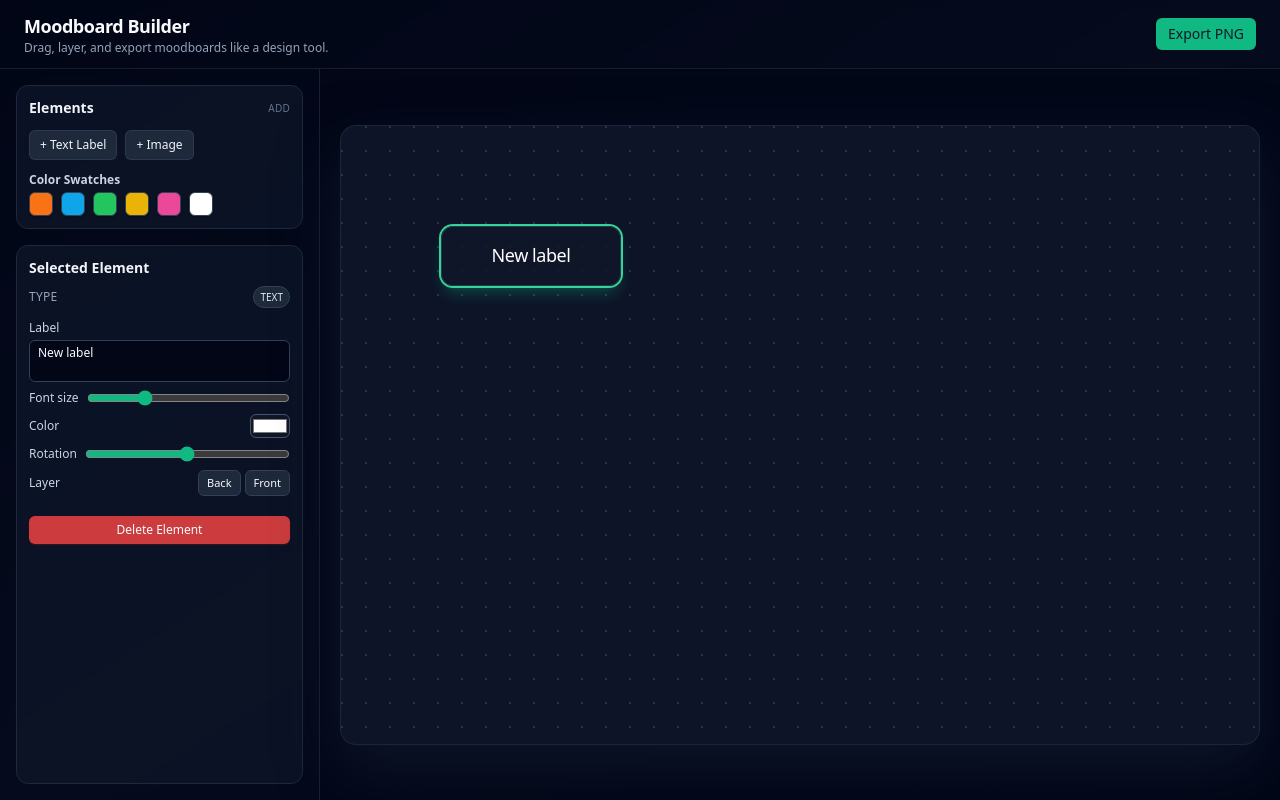
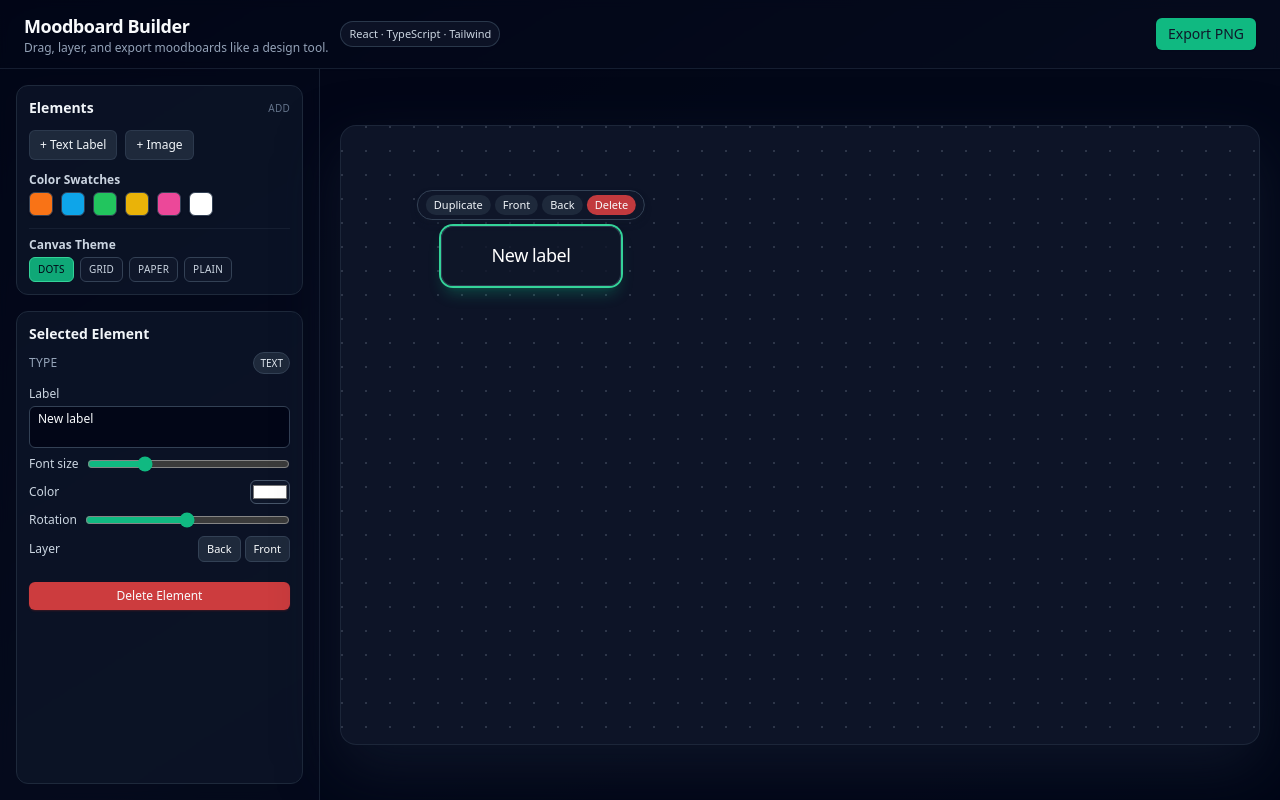
Before and after one commit to fegbewunmi/moodboard-builder, a React (Vite) app: page / in a window 1280 px wide. Both pictures are taken after a click on the button "+ Text Label". Built offline with nearby package versions, Linux system fonts and the light colour scheme.

Commit message:
canvas theme

```diff
--- a/src/App.tsx
+++ b/src/App.tsx
@@ -10,11 +10,14 @@ import type {
 import { MoodboardCanvas } from "./MoodboardCanvas";
 import { Sidebar } from "./Sidebar";
 
+export type CanvasTheme = "grid" | "dots" | "paper" | "plain";
+
 const initialElements: MoodboardElement[] = [];
 
 function App() {
   const [elements, setElements] = useState<MoodboardElement[]>(initialElements);
   const [selectedId, setSelectedId] = useState<string | null>(null);
+  const [canvasTheme, setCanvasTheme] = useState<CanvasTheme>("dots");
   const boardRef = useRef<HTMLDivElement | null>(null);
 
   const selectedElement = elements.find((el) => el.id === selectedId) || null;
@@ -103,6 +106,19 @@ function App() {
     setSelectedId(null);
   };
 
+  const duplicateSelected = () => {
+    if (!selectedElement) return;
+    const clone: MoodboardElement = {
+      ...selectedElement,
+      id: uuid(),
+      x: selectedElement.x + 24,
+      y: selectedElement.y + 24,
+      zIndex: selectedElement.zIndex + 1,
+    };
+    setElements((prev) => [...prev, clone]);
+    setSelectedId(clone.id);
+  };
+
   const handleExport = useCallback(async () => {
     if (!boardRef.current) return;
     const dataUrl = await toPng(boardRef.current, { cacheBust: true });
@@ -124,6 +140,9 @@ function App() {
               Drag, layer, and export moodboards like a design tool.
             </p>
           </div>
+          <span className="hidden sm:inline-flex text-[11px] px-2 py-1 rounded-full border border-slate-700/80 text-slate-300 bg-slate-900/80">
+            React · TypeScript · Tailwind
+          </span>
         </div>
         <button
           onClick={handleExport}
@@ -145,6 +164,8 @@ function App() {
           onBringForward={bringForward}
           onSendBackward={sendBackward}
           onDelete={deleteSelected}
+          canvasTheme={canvasTheme}
+          onChangeCanvasTheme={(theme) => setCanvasTheme(theme)}
         />
 
         <MoodboardCanvas
@@ -153,6 +174,11 @@ function App() {
           selectedId={selectedId}
           onSelect={setSelectedId}
           onUpdateElement={updateElement}
+          canvasTheme={canvasTheme}
+          onBringForward={bringForward}
+          onSendBackward={sendBackward}
+          onDeleteSelected={deleteSelected}
+          onDuplicateSelected={duplicateSelected}
         />
       </main>
     </div>
--- a/src/MoodboardCanvas.tsx
+++ b/src/MoodboardCanvas.tsx
@@ -1,17 +1,27 @@
 import React, { forwardRef, useRef, useState } from "react";
 import type { MouseEvent as ReactMouseEvent } from "react";
 import type { MoodboardElement } from "./types";
+
+type CanvasTheme = "grid" | "dots" | "paper" | "plain";
 
 type Props = {
   elements: MoodboardElement[];
   selectedId: string | null;
   onSelect: (id: string | null) => void;
   onUpdateElement: (id: string, patch: Partial<MoodboardElement>) => void;
+  canvasTheme: CanvasTheme;
+  onBringForward: () => void;
+  onSendBackward: () => void;
+  onDeleteSelected: () => void;
+  onDuplicateSelected: () => void;
 };
+
+type ResizeCorner = "nw" | "ne" | "sw" | "se";
 
 type DragState = null | {
   id: string;
   mode: "move" | "resize";
+  corner?: ResizeCorner;
   startX: number;
   startY: number;
   origX: number;
@@ -20,8 +30,25 @@ type DragState = null | {
   origH: number;
 };
 
+const GRID_SIZE = 24;
+
+const snap = (value: number) => Math.round(value / GRID_SIZE) * GRID_SIZE;
+
 export const MoodboardCanvas = forwardRef<HTMLDivElement, Props>(
-  ({ elements, selectedId, onSelect, onUpdateElement }, ref) => {
+  (
+    {
+      elements,
+      selectedId,
+      onSelect,
+      onUpdateElement,
+      canvasTheme,
+      onBringForward,
+      onSendBackward,
+      onDeleteSelected,
+      onDuplicateSelected,
+    },
+    ref
+  ) => {
     const localRef = useRef<HTMLDivElement | null>(null);
     const combinedRef = (node: HTMLDivElement | null) => {
       localRef.current = node;
@@ -35,7 +62,8 @@ export const MoodboardCanvas = forwardRef<HTMLDivElement, Props>(
     const handleMouseDownElement = (
       e: ReactMouseEvent,
       el: MoodboardElement,
-      mode: "move" | "resize" = "move"
+      mode: "move" | "resize" = "move",
+      corner?: ResizeCorner
     ) => {
       e.preventDefault();
       e.stopPropagation();
@@ -46,6 +74,7 @@ export const MoodboardCanvas = forwardRef<HTMLDivElement, Props>(
       setDrag({
         id: el.id,
         mode,
+        corner,
         startX: e.clientX,
         startY: e.clientY,
         origX: el.x,
@@ -63,14 +92,52 @@ export const MoodboardCanvas = forwardRef<HTMLDivElement, Props>(
       const dy = e.clientY - drag.startY;
 
       if (drag.mode === "move") {
+        const newX = snap(drag.origX + dx);
+        const newY = snap(drag.origY + dy);
         onUpdateElement(drag.id, {
-          x: drag.origX + dx,
-          y: drag.origY + dy,
+          x: newX,
+          y: newY,
         });
       } else if (drag.mode === "resize") {
+        let { origX, origY, origW, origH } = drag;
+        let x = origX;
+        let y = origY;
+        let w = origW;
+        let h = origH;
+
+        switch (drag.corner) {
+          case "se":
+            w = origW + dx;
+            h = origH + dy;
+            break;
+          case "sw":
+            w = origW - dx;
+            h = origH + dy;
+            x = origX + dx;
+            break;
+          case "ne":
+            w = origW + dx;
+            h = origH - dy;
+            y = origY + dy;
+            break;
+          case "nw":
+            w = origW - dx;
+            h = origH - dy;
+            x = origX + dx;
+            y = origY + dy;
+            break;
+          default:
+            break;
+        }
+
+        w = Math.max(60, w);
+        h = Math.max(60, h);
+
         onUpdateElement(drag.id, {
-          width: Math.max(40, drag.origW + dx),
-          height: Math.max(40, drag.origH + dy),
+          x: snap(x),
+          y: snap(y),
+          width: snap(w),
+          height: snap(h),
         });
       }
     };
@@ -84,11 +151,32 @@ export const MoodboardCanvas = forwardRef<HTMLDivElement, Props>(
       }
     };
 
-    const boardStyle: React.CSSProperties = {
-      backgroundImage:
-        "radial-gradient(circle at 1px 1px, rgba(148, 163, 184, 0.22) 1px, transparent 0)",
-      backgroundSize: "24px 24px",
-    };
+    const selected = elements.find((el) => el.id === selectedId) || null;
+
+    // theme backgrounds
+    let boardStyle: React.CSSProperties = {};
+    if (canvasTheme === "dots") {
+      boardStyle = {
+        backgroundImage:
+          "radial-gradient(circle at 1px 1px, rgba(148,163,184,0.24) 1px, transparent 0)",
+        backgroundSize: `${GRID_SIZE}px ${GRID_SIZE}px`,
+      };
+    } else if (canvasTheme === "grid") {
+      boardStyle = {
+        backgroundImage:
+          "linear-gradient(to right, rgba(148,163,184,0.22) 1px, transparent 1px), linear-gradient(to bottom, rgba(148,163,184,0.22) 1px, transparent 1px)",
+        backgroundSize: `${GRID_SIZE}px ${GRID_SIZE}px`,
+      };
+    } else if (canvasTheme === "paper") {
+      boardStyle = {
+        backgroundImage:
+          "linear-gradient(135deg, rgba(15,23,42,0.9), rgba(30,64,175,0.75))",
+      };
+    } else {
+      boardStyle = {
+        backgroundColor: "#020617",
+      };
+    }
 
     return (
       <div
@@ -103,6 +191,55 @@ export const MoodboardCanvas = forwardRef<HTMLDivElement, Props>(
           className="relative bg-slate-900/90 rounded-2xl shadow-[0_24px_60px_rgba(15,23,42,0.85)] border border-slate-800/90 w-[920px] h-[620px] overflow-hidden"
           onMouseDown={handleBoardMouseDown}
         >
+          {/* floating toolbar */}
+          {selected && (
+            <div
+              className="absolute flex items-center gap-1 px-2 py-1 rounded-full bg-slate-900/95 border border-slate-700 shadow-md shadow-slate-900/70 text-[11px]"
+              style={{
+                left: selected.x + selected.width / 2,
+                top: Math.max(selected.y - 36, 8),
+                transform: "translateX(-50%)",
+              }}
+            >
+              <button
+                className="px-2 py-0.5 rounded-full bg-slate-800 hover:bg-slate-700 text-slate-100"
+                onClick={(e) => {
+                  e.stopPropagation();
+                  onDuplicateSelected();
+                }}
+              >
+                Duplicate
+              </button>
+              <button
+                className="px-2 py-0.5 rounded-full bg-slate-800 hover:bg-slate-700 text-slate-100"
+                onClick={(e) => {
+                  e.stopPropagation();
+                  onBringForward();
+                }}
+              >
+                Front
+              </button>
+              <button
+                className="px-2 py-0.5 rounded-full bg-slate-800 hover:bg-slate-700 text-slate-100"
+                onClick={(e) => {
+                  e.stopPropagation();
+                  onSendBackward();
+                }}
+              >
+                Back
+              </button>
+              <button
+                className="px-2 py-0.5 rounded-full bg-red-500/80 hover:bg-red-500 text-slate-50"
+                onClick={(e) => {
+                  e.stopPropagation();
+                  onDeleteSelected();
+                }}
+              >
+                Delete
+              </button>
+            </div>
+          )}
+
           {elements
             .slice()
             .sort((a, b) => a.zIndex - b.zIndex)
@@ -161,13 +298,29 @@ export const MoodboardCanvas = forwardRef<HTMLDivElement, Props>(
                     />
                   )}
 
-                  {/* resize handle */}
-                  <div
-                    onMouseDown={(e) => handleMouseDownElement(e, el, "resize")}
-                    className="absolute -bottom-2 -right-2 w-4 h-4 rounded-full bg-slate-100 text-slate-900 text-[9px] flex items-center justify-center shadow-sm cursor-se-resize opacity-0 group-hover:opacity-100"
-                  >
-                    ⇲
-                  </div>
+                  {/* resize handles - 4 corners */}
+                  {(["nw", "ne", "sw", "se"] as ResizeCorner[]).map(
+                    (corner) => {
+                      const cornerClasses =
+                        corner === "nw"
+                          ? "top-0 left-0 -translate-x-1/2 -translate-y-1/2 cursor-nwse-resize"
+                          : corner === "ne"
+                          ? "top-0 right-0 translate-x-1/2 -translate-y-1/2 cursor-nesw-resize"
+                          : corner === "sw"
+                          ? "bottom-0 left-0 -translate-x-1/2 translate-y-1/2 cursor-nesw-resize"
+                          : "bottom-0 right-0 translate-x-1/2 translate-y-1/2 cursor-nwse-resize";
+
+                      return (
+                        <div
+                          key={corner}
+                          onMouseDown={(e) =>
+                            handleMouseDownElement(e, el, "resize", corner)
+                          }
+                          className={`absolute w-3 h-3 rounded-full bg-slate-100 text-[9px] shadow-sm border border-slate-400 opacity-0 group-hover:opacity-100 transition-opacity ${cornerClasses}`}
+                        />
+                      );
+                    }
+                  )}
                 </div>
               );
             })}
--- a/src/Sidebar.tsx
+++ b/src/Sidebar.tsx
@@ -1,5 +1,7 @@
 import React from "react";
 import type { MoodboardElement, TextElement, SwatchElement } from "./types";
+
+type CanvasTheme = "grid" | "dots" | "paper" | "plain";
 
 type Props = {
   onAddText: (text: string) => void;
@@ -10,6 +12,8 @@ type Props = {
   onBringForward: () => void;
   onSendBackward: () => void;
   onDelete: () => void;
+  canvasTheme: CanvasTheme;
+  onChangeCanvasTheme: (theme: CanvasTheme) => void;
 };
 
 export const Sidebar: React.FC<Props> = ({
@@ -21,6 +25,8 @@ export const Sidebar: React.FC<Props> = ({
   onBringForward,
   onSendBackward,
   onDelete,
+  canvasTheme,
+  onChangeCanvasTheme,
 }) => {
   const handleFileChange = (e: React.ChangeEvent<HTMLInputElement>) => {
     const file = e.target.files?.[0];
@@ -34,6 +40,20 @@ export const Sidebar: React.FC<Props> = ({
     };
     reader.readAsDataURL(file);
   };
+
+  const themeButton = (theme: CanvasTheme, label: string) => (
+    <button
+      key={theme}
+      onClick={() => onChangeCanvasTheme(theme)}
+      className={`px-2 py-1 rounded-md text-[10px] uppercase tracking-wide border ${
+        canvasTheme === theme
+          ? "bg-emerald-500/90 text-slate-950 border-emerald-400"
+          : "bg-slate-900 text-slate-300 border-slate-700 hover:bg-slate-800"
+      } transition-colors`}
+    >
+      {label}
+    </button>
+  );
 
   return (
     <aside className="w-80 border-r border-slate-800/80 bg-slate-950/70 backdrop-blur-sm p-4 flex flex-col gap-4">
@@ -85,6 +105,18 @@ export const Sidebar: React.FC<Props> = ({
                 onClick={() => onAddSwatch(c)}
               />
             ))}
+          </div>
+        </div>
+
+        <div className="pt-2 border-t border-slate-800/60 mt-1">
+          <h3 className="text-xs font-semibold text-slate-300 mb-1">
+            Canvas Theme
+          </h3>
+          <div className="flex flex-wrap gap-1.5">
+            {themeButton("dots", "Dots")}
+            {themeButton("grid", "Grid")}
+            {themeButton("paper", "Paper")}
+            {themeButton("plain", "Plain")}
           </div>
         </div>
       </section>
```
